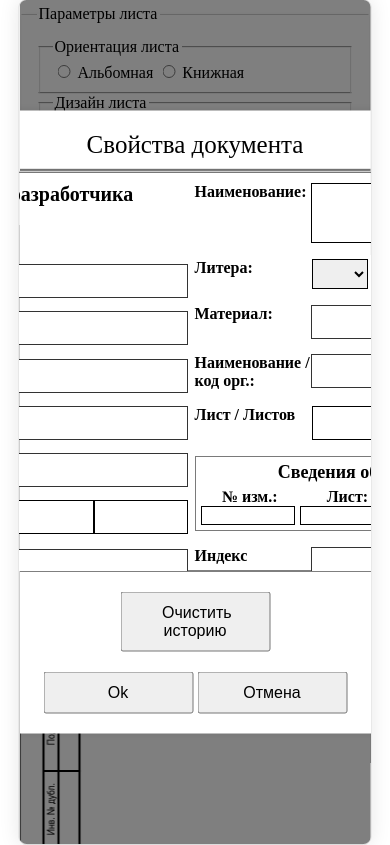
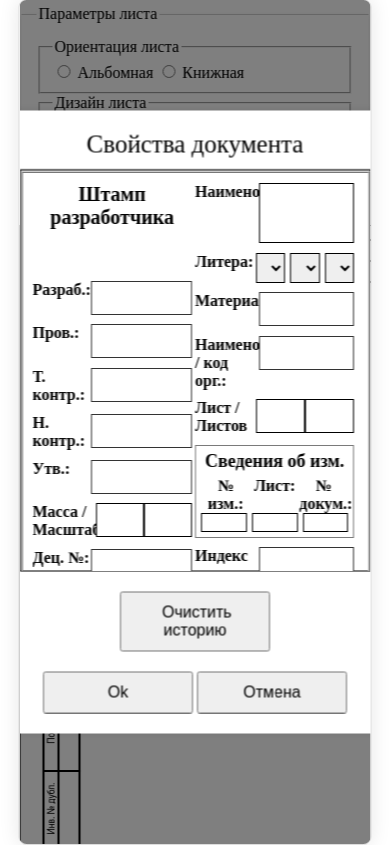
Before and after one commit to ElenaManukyan/Select_Stamp, a website: page index.html in a window 390 px wide. Both pictures are taken after a click on the button "Заполнить штамп". Drawn offline with Linux system fonts and the light colour scheme.

Commit message:
adding adaptability for mobile devices

```diff
--- a/index.html
+++ b/index.html
@@ -56,6 +56,10 @@
 
 		/* Адаптация под мобилки (≤ 768px) */
 		@media (max-width: 768px) {
+			body {
+				touch-action: manipulation; /* Улучшает отклик на тапы */
+			}
+
 			.app {
 				flex-direction: column;
 				padding: 0;
@@ -74,6 +78,36 @@
 
 			#canvasContainer {
 				height: calc(100vh - 60px); /* Вычитаем высоту fieldset */
+			}
+
+			.popup {
+				width: 90%; /* Ширина 90% от экрана */
+				max-width: 100%; /* Максимальная ширина */
+				padding: 15px; /* Уменьшенные отступы */
+				top: 20px; /* Позиционирование сверху */
+				left: 5%; /* Центрирование с отступами */
+				transform: none; /* Отключаем transform для мобилок */
+				max-height: 90vh; /* Максимальная высота */
+				overflow-y: auto; /* Скролл при необходимости */
+			}
+
+			.popup-header {
+				font-size: 20px; /* Уменьшаем размер заголовка */
+			}
+
+			.clearLclStorage,
+			.cancel-btn,
+			.ok-btn {
+				width: 100%; /* Кнопки на всю ширину */
+				margin-top: 10px; /* Уменьшаем отступы */
+				padding: 12px 0; /* Вертикальные отступы */
+				font-size: 14px; /* Уменьшаем размер текста */
+			}
+
+			.close-btn {
+				font-size: 18px; /* Уменьшаем крестик */
+				top: 5px;
+				right: 5px;
 			}
 		}
 
@@ -1912,7 +1946,7 @@
 				context.stroke();
 
 				context.save();
-				context.translate(((20 - 7) - 1.5) * zoom, (sheetHeight - (5 + 3.6)) * zoom);  // x = 16.7; y = 280.3;
+				context.translate((20 - 7 - 1.5) * zoom, (sheetHeight - 5) * zoom);  // x = 16.7; y = 280.3;
 				context.rotate(-Math.PI / 2);
 				// Fill table
 
@@ -1924,11 +1958,17 @@
 				const textSizeInv = (3.5) * zoom;
 				context.fillStyle = "black";
 				context.font = `${textSizeInv}px "Arial Narrow", Arial, sans-serif`;
-				context.fillText("Инв. № подл.", (0) * zoom, (0) * zoom);  // x = 0; y = 0;
-				context.fillText("Подп. и дата", (30) * zoom, (0) * zoom);  // x = 30; y = 0;
-				context.fillText("Взам. инв. №", (25 + 35) * zoom, (0) * zoom);  // x = 60; y = 0;
-				context.fillText("Инв. № дубл.", (25 + 35 + 25) * zoom, (0) * zoom);  // x = 85.2; y = 0;
-				context.fillText("Подп. и дата", (25 + 35 + 25 + 25 + 5) * zoom, (0) * zoom);  // x = 115; y = 0;
+
+				const invNumPodlWidth = context.measureText("Инв. № подл.").width;
+				context.fillText("Инв. № подл.", (12.5 - (invNumPodlWidth / 2)) * zoom, (0) * zoom);  // x = 0; y = 0;
+				const podpAndDataWidth = context.measureText("Подп. и дата").width;
+				context.fillText("Подп. и дата", (42.5 - (podpAndDataWidth / 2)) * zoom, (0) * zoom);  // x = 30; y = 0;
+				const vzamInvNumWidth = context.measureText("Взам. инв. №").width;
+				context.fillText("Взам. инв. №", (72.5 - (vzamInvNumWidth / 2)) * zoom, (0) * zoom);  // x = 60; y = 0;
+				const invNumDublWidth = context.measureText("Инв. № дубл.").width;
+				context.fillText("Инв. № дубл.", (97.5 - (invNumDublWidth / 2)) * zoom, (0) * zoom);  // x = 85.2; y = 0;
+				const podpAndDataWidth2 = context.measureText("Подп. и дата").width;
+				context.fillText("Подп. и дата", (127.5 - (podpAndDataWidth2 / 2)) * zoom, (0) * zoom);  // x = 115; y = 0;
 
 				context.restore();
 
@@ -1938,6 +1978,19 @@
 				if (orientation === "landscape" && format === "A4") {
 					return;
 				} else {
+
+									/*
+					const txtWidth = context.measureText(weight).width;
+					context.fillText(weight, ((sheetWidth - 5) - 50 + 5 + 5 + 5 + 8.5 - (txtWidth / 2) ) * zoom, ((sheetHeight - 5) - 15 - 5 - 6.5) * zoom);  // x = 26; y = 282.9;
+				*/
+					/*
+				const textSizeInv = (3.5) * zoom;
+				context.fillStyle = "black";
+				context.font = `${textSizeInv}px "Arial Narrow", Arial, sans-serif`;
+				*/
+
+
+
 					context.beginPath();
 					context.lineCap = "square";
 					// set the line width to (1 pixel * zoom) = 3.78
@@ -1964,14 +2017,16 @@
 
 					// Fill the table Sprav №
 					context.save();
-					context.translate(((20 - 7) - 1.5) * zoom, (sheetHeight - (5 + 3.6)) * zoom);  // x = 16.7; y = 280.3;
+					context.translate((20 - 7 - 1.5) * zoom, (sheetHeight - 5 - 287 + 60 + 60) * zoom);  // x = 16.7; y = 280.3;
 					context.rotate(-Math.PI / 2);
 
 					const textSizeChange = (3.5) * zoom;
-					context.font = `${textSizeChange}px Arial Narrow`;
-
-					context.fillText("Справ. №", (287 - 60 - 40) * zoom, (0) * zoom);  // x = 180.4; y = 0;
-					context.fillText("Перв. примен.", (287 - 43) * zoom, (0) * zoom);  // x = 234.7; y = 0;
+					context.font = `${textSizeChange}px "Arial Narrow", Arial, sans-serif`;
+
+					const SpravNumWidth = context.measureText("Справ. №").width;
+					context.fillText("Справ. №", (30 - (SpravNumWidth / 2)) * zoom, (0) * zoom);  // x = 180.4; y = 0;
+					const pervPrimWidth = context.measureText("Перв. примен.").width;
+					context.fillText("Перв. примен.", (60 + 30 - (pervPrimWidth / 2)) * zoom, (0) * zoom);  // x = 234.7; y = 0;
 
 					context.restore();
 				}
@@ -2196,54 +2251,76 @@
 
 			function fillStampDevTable(sheetWidth, sheetHeight, zoom, designSheet, context, sheetNumber) {
 
+				const textSizeDev = (3.5) * zoom;
+				context.font = `${textSizeDev}px "Arial Narrow", Arial, sans-serif`;
+
+				const izmWidth = context.measureText("Изм.").width;
+				const listWidth = context.measureText("Лист").width;
+				const numDocumWidth = context.measureText("№ докум.").width;
+				const podpWidth = context.measureText("Подп.").width;
+				const dataWidth = context.measureText("Дата").width;
+
+
 				if (designSheet === 'firstSheet') {
 					// Filling the stamp
-					const textSizeDev = (3.5) * zoom;
-					context.font = `${textSizeDev}px Arial Narrow`;
 					context.fillStyle = "black";
 					context.fillText("Утв.", ((sheetWidth - (5)) - (185 - 1)) * zoom, ((sheetHeight - (5)) - (1)) * zoom);  // x = 26; y = 282.9;
 					context.fillText("Н.контр.", (sheetWidth - (5 + 185 - 1)) * zoom, (sheetHeight - (5 + 5 + 1)) * zoom);  // x = 26; y = 277.9;
 					context.fillText("Т.контр.", (sheetWidth - (5 + 185 - 1)) * zoom, (sheetHeight - (5 + 5 + 5 + 5 + 1)) * zoom);  // x = 26; y = 267.9;
 					context.fillText("Пров.", (sheetWidth - (5 + 185 - 1)) * zoom, (sheetHeight - (5 + 5 + 5 + 5 + 5 + 1)) * zoom);  // x = 26; y = 262.9;
 					context.fillText("Разраб.", (sheetWidth - (5 + 185 - 1)) * zoom, (sheetHeight - (5 + 5 + 5 + 5 + 5 + 5 + 1)) * zoom);  // x = 26; y = 257.9;
-					context.fillText("Лит.", (sheetWidth - (5 + 185 - 7 - 10 - 23 - 15 - 10 - 70 - 5)) * zoom, (sheetHeight - (5 + 15 + 5 + 15 + 1)) * zoom);  // x = 157.2; y = 247.9;
-					context.fillText("Масса", (sheetWidth - (5 + 185 - 7 - 10 - 23 - 15 - 10 - 70 - 15 - 4.5)) * zoom, (sheetHeight - (5 + 15 + 5 + 15 + 1)) * zoom);  // x = 171.5; y = 247.9;
-					context.fillText("Масштаб", (sheetWidth - (5 + 185 - 7 - 10 - 23 - 15 - 10 - 70 - 15 - 17 - 3)) * zoom, (sheetHeight - (5 + 15 + 5 + 15 + 1)) * zoom);  // x = 187.3; y = 247.9;
-					context.fillText("Лист", (sheetWidth - (5 + 185 - 7 - 10 - 23 - 15 - 10 - 70 - 2)) * zoom, (sheetHeight - (5 + 15 + 1)) * zoom);  // x = 154; y = 267.8;
+					const litWidth = context.measureText("Лит.").width;
+					context.fillText("Лит.", (sheetWidth - (5 + 185 - 7 - 10 - 23 - 15 - 10 - 70 - 7.5 + (litWidth / 2))) * zoom, (sheetHeight - (5 + 15 + 5 + 15 + 1)) * zoom);  // x = 157.2; y = 247.9;
+					const massaWidth = context.measureText("Масса").width;
+					context.fillText("Масса", (sheetWidth - (5 + 185 - 7 - 10 - 23 - 15 - 10 - 70 - 15 - 8.5 + (massaWidth / 2))) * zoom, (sheetHeight - (5 + 15 + 5 + 15 + 1)) * zoom);  // x = 171.5; y = 247.9;
+					const mashtabWidth = context.measureText("Масштаб").width;
+					context.fillText("Масштаб", (sheetWidth - (5 + 185 - 7 - 10 - 23 - 15 - 10 - 70 - 15 - 17 - 9 + (mashtabWidth / 2))) * zoom, (sheetHeight - (5 + 15 + 5 + 15 + 1)) * zoom);  // x = 187.3; y = 247.9;
+					context.fillText("Лист", (sheetWidth - (5 + 185 - 7 - 10 - 23 - 15 - 10 - 70 - 8 + (listWidth))) * zoom, (sheetHeight - (5 + 15 + 1.25)) * zoom);  // x = 154; y = 267.8;
 					// context.fillText(`${sheetNumber}`, (sheetWidth - (5 + 185 - 7 - 10 - 23 - 15 - 10 - 70 - 2 - 8)) * zoom, (sheetHeight - (5 + 15 + 1)) * zoom);  // x = 154; y = 267.8;
-					context.fillText("Листов", (sheetWidth - (5 + 185 - 7 - 10 - 23 - 15 - 10 - 70 - 20 - 2)) * zoom, (sheetHeight - (5 + 15 + 1)) * zoom);  // x = 174.5; y = 267.8;
+					const listovWidth = context.measureText("Листов").width;
+					context.fillText("Листов", (sheetWidth - (5 + 185 - 7 - 10 - 23 - 15 - 10 - 70 - 20 - 11 + (listovWidth))) * zoom, (sheetHeight - (5 + 15 + 1.25)) * zoom);  // x = 174.5; y = 267.8;
 					context.fillText("Копировал", (sheetWidth - (5 + 50 + 20)) * zoom, (sheetHeight - (1.5)) * zoom);  // x = 133.3; y = 287.7;
 					context.fillText(`Формат ${format}`, (sheetWidth - (5 + 30)) * zoom, (sheetHeight - (1.5)) * zoom);  // x = 173.1; y = 287.7;
 
 
 					const textSizeChange = (3.5) * zoom;
-					context.font = `${textSizeChange}px Arial Narrow`;
+					context.font = `${textSizeChange}px "Arial Narrow", Arial, sans-serif`;
 					context.fillStyle = "black";
-					context.fillText("Изм.", (sheetWidth - (5 + 185 - 0.5)) * zoom, (sheetHeight - (5 + 5 + 5 + 5 + 5 + 5 + 5 + 1.1)) * zoom);  // x = 25.7; y = 253;
-					context.fillText("Лист", (sheetWidth - (5 + 185 - 7 - 2)) * zoom, (sheetHeight - (5 + 5 + 5 + 5 + 5 + 5 + 5 + 1.1)) * zoom);  // x = 34; y = 253;
-					context.fillText("№ докум.", (sheetWidth - (5 + 185 - 7 - 10 - 5)) * zoom, (sheetHeight - (5 + 5 + 5 + 5 + 5 + 5 + 5 + 1.1)) * zoom);  // x = 47.8; y = 253;
-					context.fillText("Подп.", (sheetWidth - (5 + 185 - 7 - 10 - 23 - 4)) * zoom, (sheetHeight - (5 + 5 + 5 + 5 + 5 + 5 + 5 + 1.1)) * zoom);  // x = 69; y = 253;
-					context.fillText("Дата", (sheetWidth - (5 + 185 - 7 - 10 - 23 - 15 - 2)) * zoom, (sheetHeight - (5 + 5 + 5 + 5 + 5 + 5 + 5 + 1.1)) * zoom);  // x = 82; y = 253;
+					context.fillText("Изм.", (sheetWidth - (5 + 185 - 3.5 + (izmWidth / 2))) * zoom, (sheetHeight - (5 + 5 + 5 + 5 + 5 + 5 + 5 + 1.25)) * zoom);  // x = 25.7; y = 253;
+					context.fillText("Лист", (sheetWidth - (5 + 185 - 7 - 5 + (listWidth / 2))) * zoom, (sheetHeight - (5 + 5 + 5 + 5 + 5 + 5 + 5 + 1.25)) * zoom);  // x = 34; y = 253;
+					context.fillText("№ докум.", (sheetWidth - (5 + 185 - 7 - 10 - 11.5 + (numDocumWidth / 2))) * zoom, (sheetHeight - (5 + 5 + 5 + 5 + 5 + 5 + 5 + 1.25)) * zoom);  // x = 47.8; y = 253;
+					context.fillText("Подп.", (sheetWidth - (5 + 185 - 7 - 10 - 23 - 7.5 + (podpWidth /  2))) * zoom, (sheetHeight - (5 + 5 + 5 + 5 + 5 + 5 + 5 + 1.25)) * zoom);  // x = 69; y = 253;
+					context.fillText("Дата", (sheetWidth - (5 + 185 - 7 - 10 - 23 - 15 - 5 + (dataWidth / 2))) * zoom, (sheetHeight - (5 + 5 + 5 + 5 + 5 + 5 + 5 + 1.25)) * zoom);  // x = 82; y = 253;
 
 
 				} else {
 					// Filling the stamp
 					const textSizeDev = (3.5) * zoom;
-					context.font = `${textSizeDev}px Arial Narrow`;
+					context.font = `${textSizeDev}px "Arial Narrow", Arial, sans-serif`;
 					context.fillStyle = "black";
 					context.fillText("Копировал", (sheetWidth - (5 + 50 + 20)) * zoom, (sheetHeight - (1)) * zoom);  // x = 133.3; y = 287.7;
 					context.fillText(`Формат ${format}`, (sheetWidth - (5 + 30)) * zoom, (sheetHeight - (1)) * zoom);  // x = 173.1; y = 287.7;
 
 
+					/*
+						const txtWidth = context.measureText(weight).width;
+						context.fillText(weight, ((sheetWidth - 5) - 50 + 5 + 5 + 5 + 8.5 - (txtWidth / 2) ) * zoom, ((sheetHeight - 5) - 15 - 5 - 6.5) * zoom);  // x = 26; y = 282.9;
+					*/
+					/*
+					const textSizeInv = (3.5) * zoom;
+					context.fillStyle = "black";
+					context.font = `${textSizeInv}px "Arial Narrow", Arial, sans-serif`;
+					*/
+
 					const textSizeChange = (3.5) * zoom;
-					context.font = `${textSizeChange}px Arial Narrow`;
+					context.font = `${textSizeChange}px "Arial Narrow", Arial, sans-serif`;
 					context.fillStyle = "black";
-					context.fillText("Изм.", (sheetWidth - (5 + 185 - 0.5)) * zoom, (sheetHeight - (5 + 1.1)) * zoom);  // x = 25.7; y = 253;
-					context.fillText("Лист", (sheetWidth - (5 + 185 - 8.5 - 0.5)) * zoom, (sheetHeight - (5 + 1.1)) * zoom);  // x = 25.7; y = 253;
-					context.fillText("Лист", (sheetWidth - (5 + 10 - 2)) * zoom, (sheetHeight - (5 + 8 + 2)) * zoom);  // x = 34; y = 253;
-					context.fillText("№ докум.", (sheetWidth - (5 + 185 - 7 - 10 - 5)) * zoom, (sheetHeight - (5 + 1.1)) * zoom);  // x = 47.8; y = 253;
-					context.fillText("Подп.", (sheetWidth - (5 + 185 - 7 - 10 - 23 - 4)) * zoom, (sheetHeight - (5 + 1.1)) * zoom);  // x = 69; y = 253;
-					context.fillText("Дата", (sheetWidth - (5 + 185 - 7 - 10 - 23 - 15 - 2)) * zoom, (sheetHeight - (5 + 1.1)) * zoom);  // x = 82; y = 253;
+					context.fillText("Изм.", (sheetWidth - (5 + 185 - 3.5 + (izmWidth / 2))) * zoom, (sheetHeight - (5 + 1.25)) * zoom);  // x = 25.7; y = 253;
+					context.fillText("Лист", (sheetWidth - (5 + 185 - 7 - 5 + (listWidth / 2))) * zoom, (sheetHeight - (5 + 1.25)) * zoom);  // x = 25.7; y = 253;
+					context.fillText("Лист", (sheetWidth - (5 + 5 + (listWidth / 2))) * zoom, (sheetHeight - (5 + 8 + 2)) * zoom);  // x = 34; y = 253;
+					context.fillText("№ докум.", (sheetWidth - (5 + 185 - 7 - 10 - 11.5 + (numDocumWidth / 2))) * zoom, (sheetHeight - (5 + 1.25)) * zoom);  // x = 47.8; y = 253;
+					context.fillText("Подп.", (sheetWidth - (5 + 185 - 7 - 10 - 23 - 7.5 + (podpWidth /  2))) * zoom, (sheetHeight - (5 + 1.25)) * zoom);  // x = 69; y = 253;
+					context.fillText("Дата", (sheetWidth - (5 + 185 - 7 - 10 - 23 - 15 - 5 + (dataWidth / 2))) * zoom, (sheetHeight - (5 + 1.25)) * zoom);  // x = 82; y = 253;
 				}
 			}
 
```
